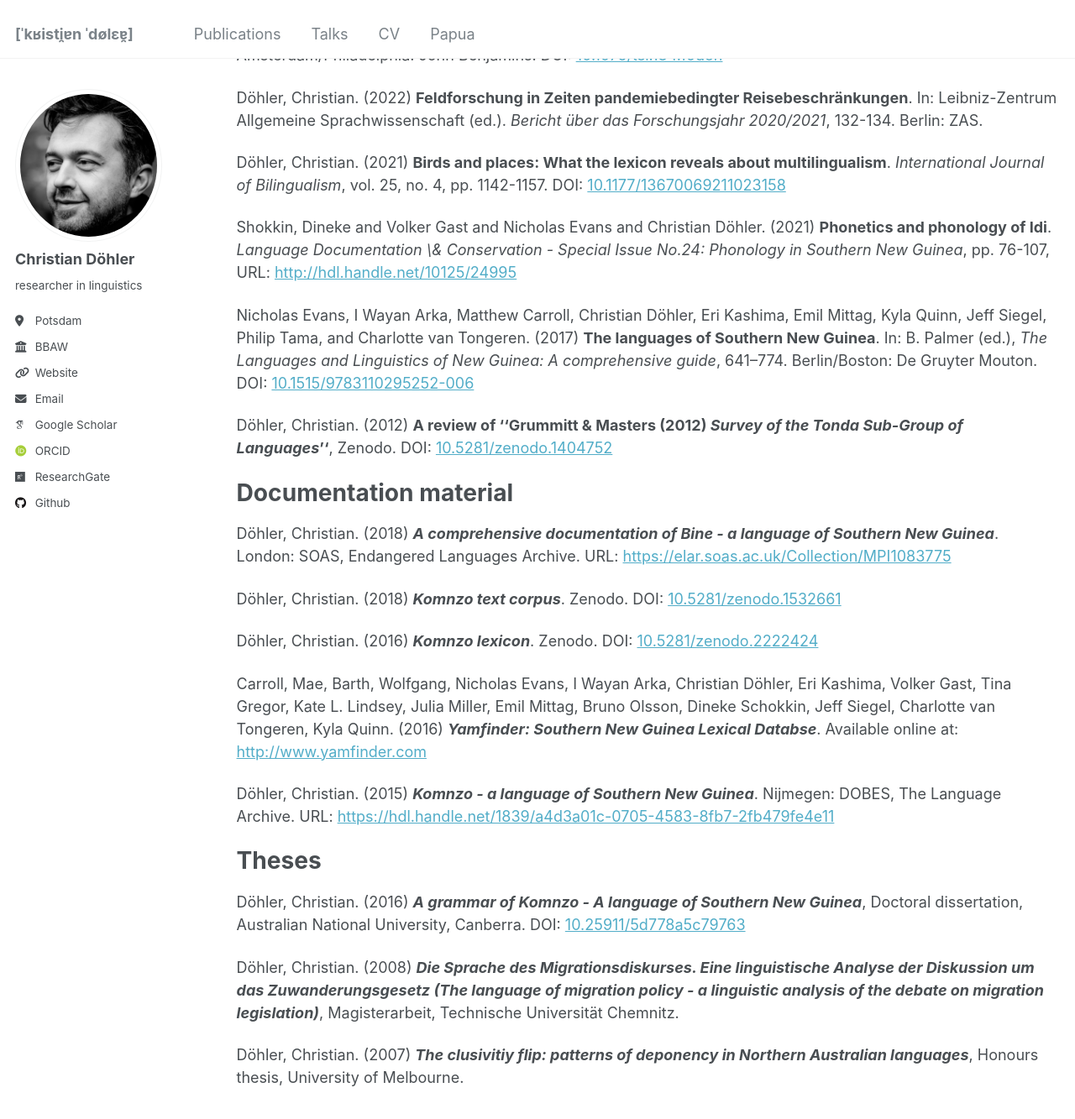
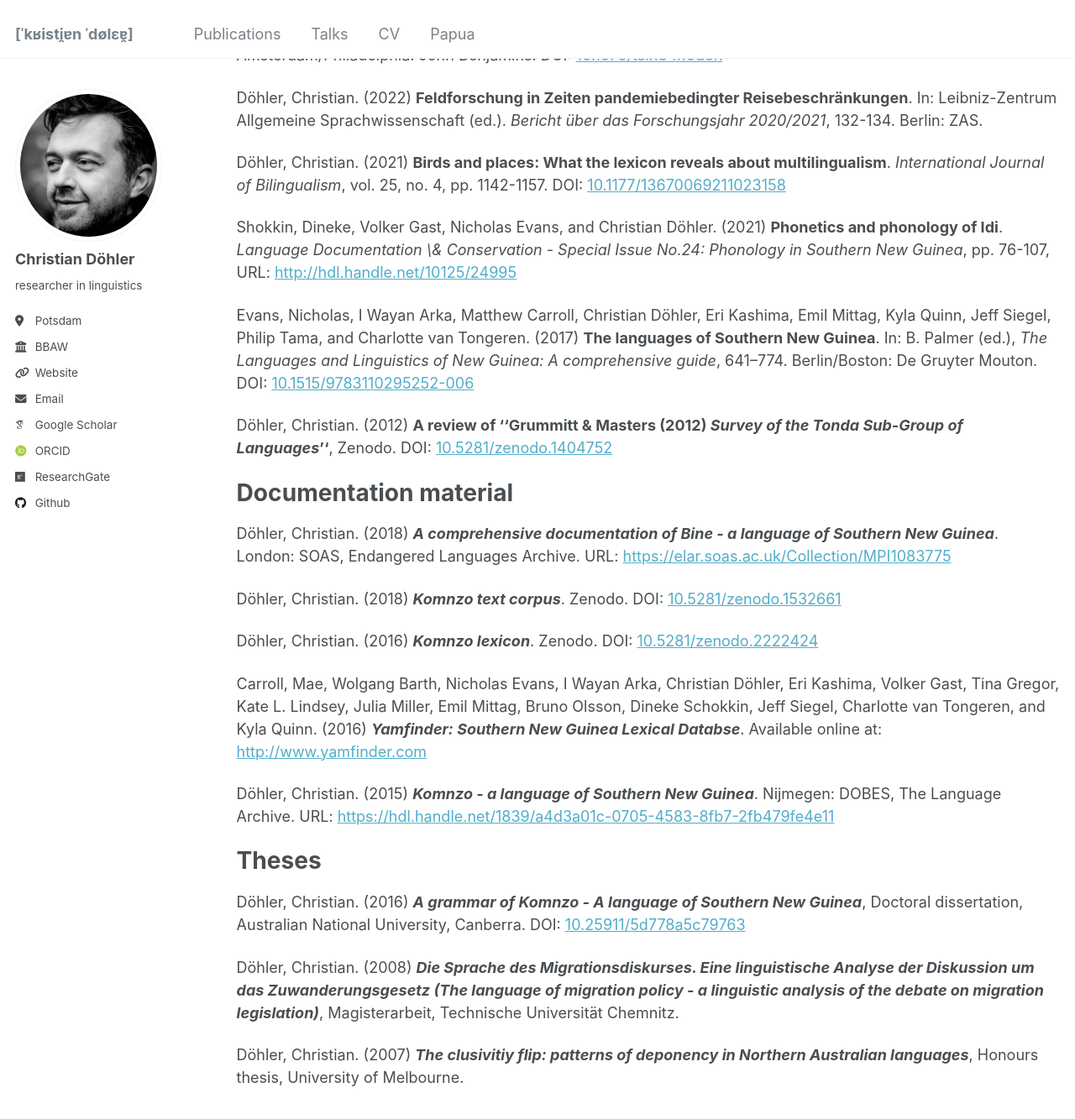
Before and after one commit to chrdoe/chrdoe.github.io, a Jekyll site: the page built from _pages/publications.md, in a window 1280 px wide and 1400 px high, scrolled down 1370 px. Shown: the top 1333 px of the window at 84% size. Built offline with Jekyll 4.4.1, drawn with Linux system fonts in a browser that asks for light colours; some web fonts are replaced; some of the changed text lies outside the part shown.

Commit message:
Update publications.md

```diff
--- a/_pages/publications.md
+++ b/_pages/publications.md
@@ -22,17 +22,17 @@ Articles & chapters
 
 Döhler, Christian. (forthcoming) **Multilingualism in the Papuasphere**. In: Evans, Nicholas. and Sebastian Fedden (eds.), *The Oxford Guide to Papuan Languages*. Oxford: Oxford University Press. [pdf preview](https://www.researchgate.net/profile/Christian-Doehler/publication/380178894_Multilingualism_in_the_Papuasphere/links/6630069a08aa54017acd2207/Multilingualism-in-the-Papuasphere.pdf?origin=publicationDetail&_sg%5B0%5D=gxX6JunutHctHdn8jhAwCwxyu-gisN6hpRfP4eK-k-lZU7y8B5Nsq31gYGrGCfB7TncrCSmNPuk8n9bGjhUgdg.4la3UejgCm9n_0uGclaj5aC9XTuB42ujgesbk0DEBUcctOAywja-WvbXR5ZvRmubRGV-zpl061ZFUJgts2nAmg&_sg%5B1%5D=0sRFJCphfP7yYG5NwCJ3bkF5UvVDlbOa1qM_5heAuCkkZ311p9vHlULPLHFvsAFQDxOtzUUeLFAWsOptd0x5fNE2b6AQKbJv1rhveD6-Xy8H.4la3UejgCm9n_0uGclaj5aC9XTuB42ujgesbk0DEBUcctOAywja-WvbXR5ZvRmubRGV-zpl061ZFUJgts2nAmg&_iepl=&_rtd=eyJjb250ZW50SW50ZW50IjoibWFpbkl0ZW0ifQ%3D%3D&_tp=eyJjb250ZXh0Ijp7ImZpcnN0UGFnZSI6ImhvbWUiLCJwYWdlIjoicHVibGljYXRpb24iLCJwcmV2aW91c1BhZ2UiOiJwcm9maWxlIiwicG9zaXRpb24iOiJwYWdlSGVhZGVyIn19)
 
-Olsson, Bruno and Döhler, Christian. (forthcoming) **Alignment in Papuan languages**. In: Evans, Nicholas. and Sebastian Fedden (eds.), *The Oxford Guide to Papuan Languages*. Oxford: Oxford University Press. [pdf preview](https://www.researchgate.net/profile/Christian-Doehler/publication/380898246_Alignment_in_Papuan_languages/links/66546dd722a7f16b4f4ee07c/Alignment-in-Papuan-languages.pdf?origin=publicationDetail&_sg%5B0%5D=5cL0_B3k9ziaF6Qw3FMD2YK357C8xcGRRXklWmR9oskhlWQa3mMs4VzBTpRTdmdV6Q66zPvVjLpKv6dr10BksA.HF8Jnab56Fl4JhY3pjuX4IjkflKrdJkmHJNX-PJgYq2zG07_meWc0fiTZq81LtpOqMmyDqy-nBqlggydkYeBPw&_sg%5B1%5D=rBkfJ7mojiVZpuOUQ1aj3fdU1hZgKh5W6_1Yc36TM2mKEZd2iSwiDa6SIIwrD1x_1C7wPcz77vOuEqmyWq-RC-tu0XjpADErisC8Ldyb1ILH.HF8Jnab56Fl4JhY3pjuX4IjkflKrdJkmHJNX-PJgYq2zG07_meWc0fiTZq81LtpOqMmyDqy-nBqlggydkYeBPw&_iepl=&_rtd=eyJjb250ZW50SW50ZW50IjoibWFpbkl0ZW0ifQ%3D%3D&_tp=eyJjb250ZXh0Ijp7ImZpcnN0UGFnZSI6ImhvbWUiLCJwYWdlIjoicHVibGljYXRpb24iLCJwcmV2aW91c1BhZ2UiOiJwcm9maWxlIiwicG9zaXRpb24iOiJwYWdlSGVhZGVyIn19)
+Olsson, Bruno and Christian Döhler. (forthcoming) **Alignment in Papuan languages**. In: Evans, Nicholas. and Sebastian Fedden (eds.), *The Oxford Guide to Papuan Languages*. Oxford: Oxford University Press. [pdf preview](https://www.researchgate.net/profile/Christian-Doehler/publication/380898246_Alignment_in_Papuan_languages/links/66546dd722a7f16b4f4ee07c/Alignment-in-Papuan-languages.pdf?origin=publicationDetail&_sg%5B0%5D=5cL0_B3k9ziaF6Qw3FMD2YK357C8xcGRRXklWmR9oskhlWQa3mMs4VzBTpRTdmdV6Q66zPvVjLpKv6dr10BksA.HF8Jnab56Fl4JhY3pjuX4IjkflKrdJkmHJNX-PJgYq2zG07_meWc0fiTZq81LtpOqMmyDqy-nBqlggydkYeBPw&_sg%5B1%5D=rBkfJ7mojiVZpuOUQ1aj3fdU1hZgKh5W6_1Yc36TM2mKEZd2iSwiDa6SIIwrD1x_1C7wPcz77vOuEqmyWq-RC-tu0XjpADErisC8Ldyb1ILH.HF8Jnab56Fl4JhY3pjuX4IjkflKrdJkmHJNX-PJgYq2zG07_meWc0fiTZq81LtpOqMmyDqy-nBqlggydkYeBPw&_iepl=&_rtd=eyJjb250ZW50SW50ZW50IjoibWFpbkl0ZW0ifQ%3D%3D&_tp=eyJjb250ZXh0Ijp7ImZpcnN0UGFnZSI6ImhvbWUiLCJwYWdlIjoicHVibGljYXRpb24iLCJwcmV2aW91c1BhZ2UiOiJwcm9maWxlIiwicG9zaXRpb24iOiJwYWdlSGVhZGVyIn19)
 
-Nicholas, Evans and Mae Carroll and Christian Döhler. (forthcoming). **Historical Linguistics of the Yam family**. In: Evans, Nicholas. and Sebastian Fedden (eds.), *The Oxford Guide to Papuan Languages*. Oxford: Oxford University Press.
+Nicholas, Evans, Mae Carroll, and Christian Döhler. (forthcoming). **Historical Linguistics of the Yam family**. In: Evans, Nicholas. and Sebastian Fedden (eds.), *The Oxford Guide to Papuan Languages*. Oxford: Oxford University Press.
 
 Döhler, Christian. (forthcoming) **Bine sketch grammar**. In: Evans, Nicholas. and Sebastian Fedden (eds.), *The Oxford Guide to Papuan Languages*. Oxford: Oxford University Press. [pdf preview](https://www.researchgate.net/profile/Christian-Doehler/publication/380179144_Bine_sketch_grammar/links/6630065e7091b94e93e701c1/Bine-sketch-grammar.pdf?origin=publicationDetail&_sg%5B0%5D=8mWNDJ-JeUqjg88usWkyIjNUOwh0-fFC9VMLB5yrGgHwfGPOoDYwA-IdEmpnqFJbDw3BNAoR7bT8152Jt7pCOg.6IUUzyWNSs2pp5uNaq-iH5tE4a_CrXOTFMs0nnquK8tKDCJqyHauEnfBfzB0R4QA27PIvYnotRjrV46J6lH3hQ&_sg%5B1%5D=vinuk_blp7gzWuA2pLiL7D9geQCoFU2i5bne6ITv6msNvhd1epnLv0ztH2RU0jxBDlXW53dWU5Qov7RvbR9cV8V4AEW0E0o7cclXhnxbNs3K.6IUUzyWNSs2pp5uNaq-iH5tE4a_CrXOTFMs0nnquK8tKDCJqyHauEnfBfzB0R4QA27PIvYnotRjrV46J6lH3hQ&_iepl=&_rtd=eyJjb250ZW50SW50ZW50IjoibWFpbkl0ZW0ifQ%3D%3D&_tp=eyJjb250ZXh0Ijp7ImZpcnN0UGFnZSI6ImhvbWUiLCJwYWdlIjoicHVibGljYXRpb24iLCJwcmV2aW91c1BhZ2UiOiJwcm9maWxlIiwicG9zaXRpb24iOiJwYWdlSGVhZGVyIn19)
 
 Döhler, Christian. (accepted) ***That* placeholder in Komnzo**. In: Pakendorf, B. and Rose, F. (eds.), *Fillers and Placeholders*. Berlin: Language Science Press.
 
-Nordhoff, Sebastian and Mandana Seyfeddinipur and Christian Döhler. (2024) **Open Text Collections as a Resource for Doing NLP with Eurasian Languages**. In *Proceedings of the 2nd Workshop on Resources and Technologies for Indigenous, Endangered and Lesser-resourced Languages in Eurasia (EURALI) @ LREC-COLING 2024*, pages 18–23, Torino, Italia. URL: [https://aclanthology.org/2024.eurali-1.3/](https://aclanthology.org/2024.eurali-1.3/)
+Nordhoff, Sebastian, Mandana Seyfeddinipur, and Christian Döhler. (2024) **Open Text Collections as a Resource for Doing NLP with Eurasian Languages**. In *Proceedings of the 2nd Workshop on Resources and Technologies for Indigenous, Endangered and Lesser-resourced Languages in Eurasia (EURALI) @ LREC-COLING 2024*, pages 18–23, Torino, Italia. URL: [https://aclanthology.org/2024.eurali-1.3/](https://aclanthology.org/2024.eurali-1.3/)
 
-Aznar, Jocelyn and Jozina Vander Klok and Christian Döhler (eds). (2023) *Special Issue of NUSA: Linguistic studies of languages in and around Indonesia*: **Applicatives in Austronesian Languages**, vol. 74, URL: [http://www.aa.tufs.ac.jp/en/publications/nusa](http://www.aa.tufs.ac.jp/en/publications/nusa)
+Aznar, Jocelyn, Jozina Vander Klok, and Christian Döhler (eds). (2023) *Special Issue of NUSA: Linguistic studies of languages in and around Indonesia*: **Applicatives in Austronesian Languages**, vol. 74, URL: [http://www.aa.tufs.ac.jp/en/publications/nusa](http://www.aa.tufs.ac.jp/en/publications/nusa)
 
 Döhler, Christian. (2023) **The middle template and other ways of expressing coreference in Komnzo**. In: Janic, K., Puddu, N., Haspelmath, M. (eds.), *Reflexive constructions in the world's languages*, 419-445. Berlin: Language Science Press. DOI: [10.5281/zenodo.7874960](https://doi.org/10.5281/zenodo.7874960)
 
@@ -46,9 +46,9 @@ Döhler, Christian. (2022) **Feldforschung in Zeiten pandemiebedingter Reisebesc
 
 Döhler, Christian. (2021) **Birds and places: What the lexicon reveals about multilingualism**. *International Journal of Bilingualism*, vol. 25, no. 4, pp. 1142-1157. DOI: [10.1177/13670069211023158](https://doi.org/10.1177/13670069211023158)
 
-Shokkin, Dineke and Volker Gast and Nicholas Evans and Christian Döhler. (2021) **Phonetics and phonology of Idi**. *Language Documentation \& Conservation - Special Issue No.24: Phonology in Southern New Guinea*, pp. 76-107, URL: [http://hdl.handle.net/10125/24995](http://hdl.handle.net/10125/24995)
+Shokkin, Dineke, Volker Gast, Nicholas Evans, and Christian Döhler. (2021) **Phonetics and phonology of Idi**. *Language Documentation \& Conservation - Special Issue No.24: Phonology in Southern New Guinea*, pp. 76-107, URL: [http://hdl.handle.net/10125/24995](http://hdl.handle.net/10125/24995)
 
-Nicholas Evans, I Wayan Arka, Matthew Carroll, Christian Döhler, Eri Kashima, Emil Mittag, Kyla Quinn, Jeff Siegel, Philip Tama, and Charlotte van Tongeren. (2017) **The languages of Southern New Guinea**. In: B. Palmer (ed.), *The Languages and Linguistics of New Guinea: A comprehensive guide*, 641--774. Berlin/Boston: De Gruyter Mouton. DOI: [10.1515/9783110295252-006](https://doi.org/10.1515/9783110295252-006})
+Evans, Nicholas, I Wayan Arka, Matthew Carroll, Christian Döhler, Eri Kashima, Emil Mittag, Kyla Quinn, Jeff Siegel, Philip Tama, and Charlotte van Tongeren. (2017) **The languages of Southern New Guinea**. In: B. Palmer (ed.), *The Languages and Linguistics of New Guinea: A comprehensive guide*, 641--774. Berlin/Boston: De Gruyter Mouton. DOI: [10.1515/9783110295252-006](https://doi.org/10.1515/9783110295252-006})
 
 Döhler, Christian. (2012) **A review of ''Grummitt & Masters (2012) *Survey of the Tonda Sub-Group of Languages*''**, Zenodo. DOI: [10.5281/zenodo.1404752](http://doi.org/10.5281/zenodo.1404752)
 
@@ -61,7 +61,7 @@ Döhler, Christian. (2018) ***Komnzo text corpus***. Zenodo. DOI: [10.5281/zenod
 
 Döhler, Christian. (2016) ***Komnzo lexicon***. Zenodo. DOI: [10.5281/zenodo.2222424](http://doi.org/10.5281/zenodo.2222424)
 
-Carroll, Mae, Barth, Wolfgang, Nicholas Evans, I Wayan Arka, Christian Döhler, Eri Kashima, Volker Gast, Tina Gregor, Kate L. Lindsey, Julia Miller, Emil Mittag, Bruno Olsson, Dineke Schokkin, Jeff Siegel, Charlotte van Tongeren, Kyla Quinn. (2016) ***Yamfinder: Southern New Guinea Lexical Databse***. Available online at: [http://www.yamfinder.com](http://www.yamfinder.com)
+Carroll, Mae, Wolgang Barth, Nicholas Evans, I Wayan Arka, Christian Döhler, Eri Kashima, Volker Gast, Tina Gregor, Kate L. Lindsey, Julia Miller, Emil Mittag, Bruno Olsson, Dineke Schokkin, Jeff Siegel, Charlotte van Tongeren, and Kyla Quinn. (2016) ***Yamfinder: Southern New Guinea Lexical Databse***. Available online at: [http://www.yamfinder.com](http://www.yamfinder.com)
 
 Döhler, Christian. (2015) ***Komnzo - a language of Southern New Guinea***. Nijmegen: DOBES, The Language Archive. URL: [https://hdl.handle.net/1839/a4d3a01c-0705-4583-8fb7-2fb479fe4e11](https://hdl.handle.net/1839/a4d3a01c-0705-4583-8fb7-2fb479fe4e11)
 
```
